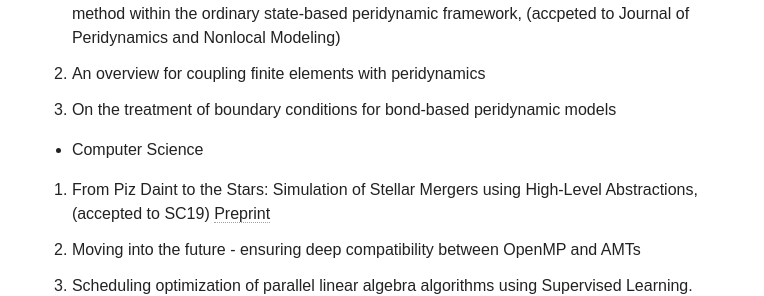
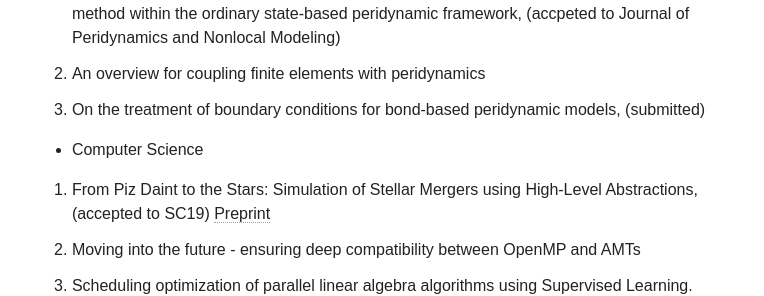
Before and after one commit to diehlpk/diehlpk.github.io, a Jekyll site: the page built from cv/index.md, in a window 1280 px wide and 900 px high, scrolled down 1606 px. Shown: the part 159-455 px from the top of the window, without its empty margins (254-1018 px from the left). Built offline with Jekyll 4.4.1, drawn with Linux system fonts in a browser that asks for light colours; nearby versions of some CDN libraries; some web fonts are replaced.

Commit message:
Update CV

```diff
--- a/cv/index.md
+++ b/cv/index.md
@@ -42,7 +42,7 @@ hide: true
 
 1. Extracting constitutive mechanical parameters in linear elasticity using the virtual fields method within the ordinary state-based peridynamic framework, (accpeted to Journal of Peridynamics and Nonlocal Modeling)
 1. An overview for coupling finite elements with peridynamics
-1. On the treatment of boundary conditions for bond-based peridynamic models
+1. On the treatment of boundary conditions for bond-based peridynamic models, (submitted)
 
 * Computer Science
 
```
